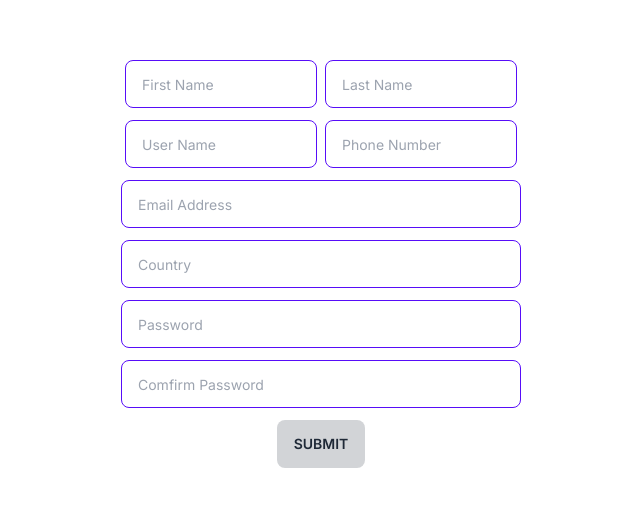
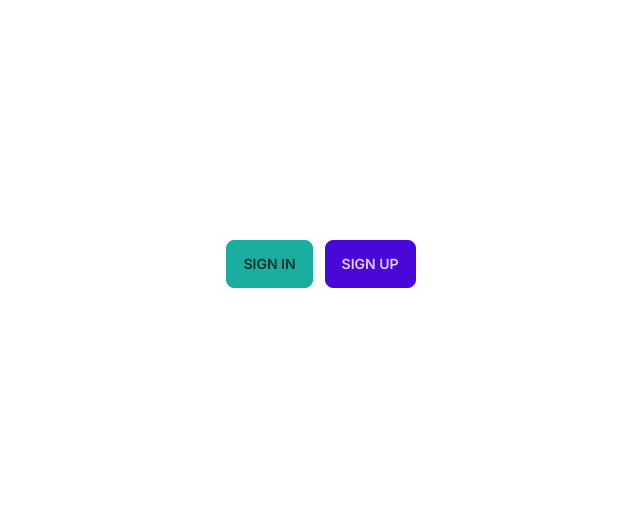
Before and after one commit to naveenmech/todo-auth, a Next.js app: page / in a window 1280 px wide. Shown: the part 136-642 px from the top of the page, without its empty margins (319-959 px from the left). Built offline with nearby package versions, Linux system fonts and the light colour scheme.

Commit message:
add routing

```diff
--- /dev/null
+++ b/app/Signup/page.js
@@ -0,0 +1,11 @@
+import Signup from "@/components/signupPage/Signup";
+
+const page = () => {
+  return (
+    <>
+      <Signup />
+    </>
+  );
+};
+
+export default page;
--- a/app/page.js
+++ b/app/page.js
@@ -1,13 +1,13 @@
 "use client";
-// import Start from "@/components/startPage/Start"
-import Signup from "@/components/signupPage/Signup";
+import Start from "@/components/startPage/Start";
+// import Signup from "@/components/signupPage/Signup";
 // import Login from "@/components/loginPage/Login"
 
 export default function Home() {
   return (
     <main>
-      {/* <Start /> */}
-      <Signup />
+      <Start />
+      {/* <Signup /> */}
       {/* <Login /> */}
     </main>
   );
--- a/components/startPage/Start.js
+++ b/components/startPage/Start.js
@@ -1,10 +1,15 @@
-import React from "react";
+import { useRouter } from "next/navigation";
 
 const Start = () => {
+  const router = useRouter();
   return (
     <div className="flex items-center justify-center h-screen gap-3">
       <button className="btn btn-active btn-accent">Sign in</button>
-      <button className="btn btn-active btn-primary">Sign up</button>
+      <button
+        onClick={() => router.push("/Signup")}
+        className="btn btn-active btn-primary">
+        Sign up
+      </button>
     </div>
   );
 };
```
